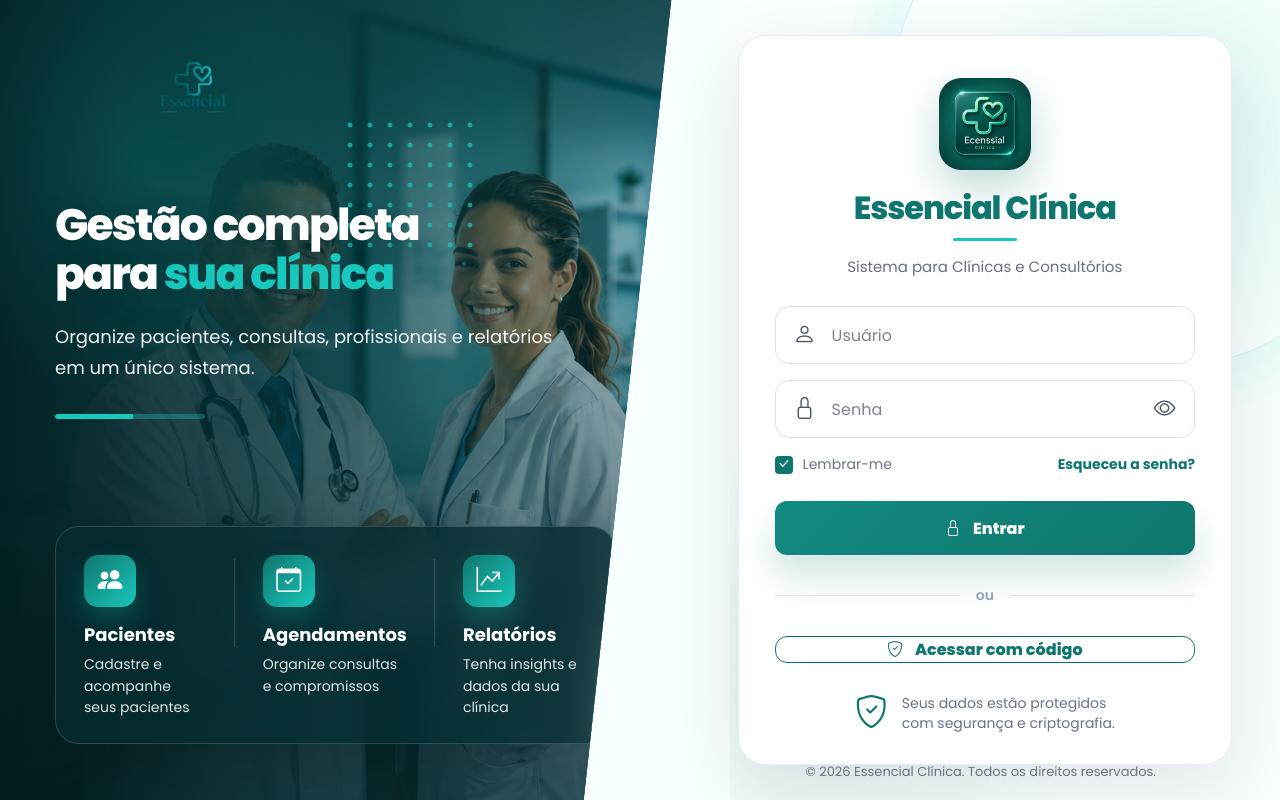
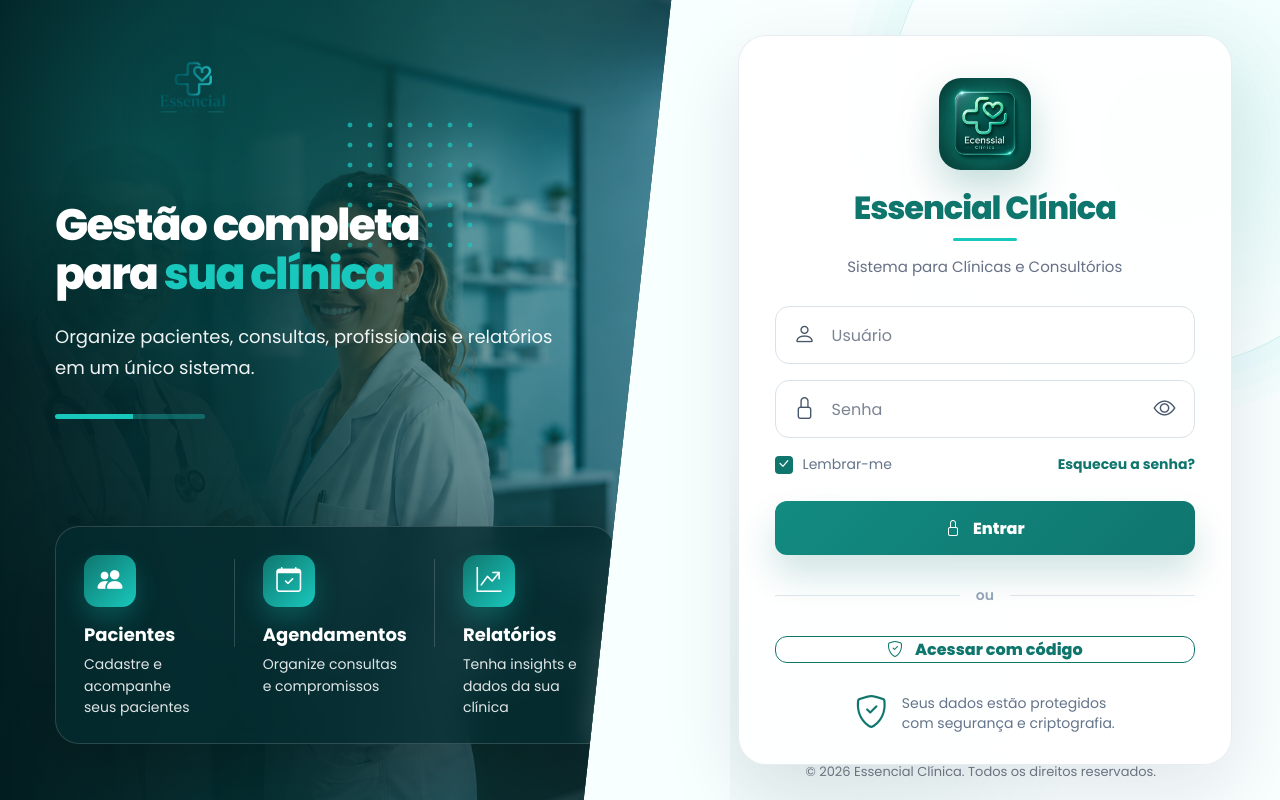
Before and after one commit to fj782266-pixel/clinica-system, a Flask app: page /login in a window 1280 px wide. Run offline with Flask 3, Linux system fonts and the light colour scheme.

Commit message:
ajusta fundo e texto login

```diff
--- a/templates/login.html
+++ b/templates/login.html
@@ -63,10 +63,10 @@
     position:absolute;
     inset:0;
     background-image:
-                linear-gradient(90deg, rgba(2,37,40,.94) 0%, rgba(5,65,67,.78) 37%, rgba(15,118,110,.36) 70%, rgba(15,118,110,.12) 100%),
+        linear-gradient(90deg, rgba(2,37,40,.98) 0%, rgba(5,65,67,.92) 35%, rgba(15,118,110,.42) 62%, rgba(15,118,110,.10) 100%),
         url("{{ url_for('static', filename='medicos-login.png') }}");
     background-size:cover;
-            background-position:center center;
+    background-position:82% center;
     transform:scale(1.02);
 }
 
@@ -98,15 +98,15 @@
 
       .hero-text{
     position:absolute;
-    top:165px;
+    top:185px;
     left:70px;
     z-index:4;
-    width:430px;
+    width:390px;
     color:#fff;
 }
 
         .hero-text h1{
-    font-size:46px;
+     font-size:44px;
             line-height:1.12;
             font-weight:800;
             letter-spacing:-1.8px;
```
Lines whose indentation alone changed are shown as unchanged.
